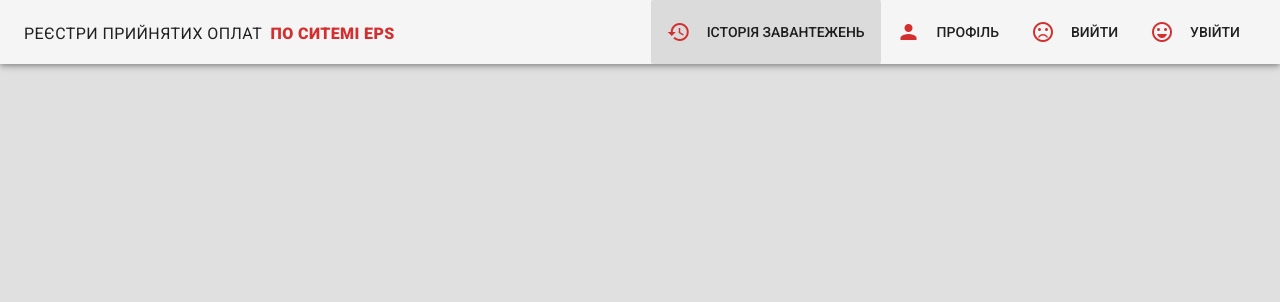
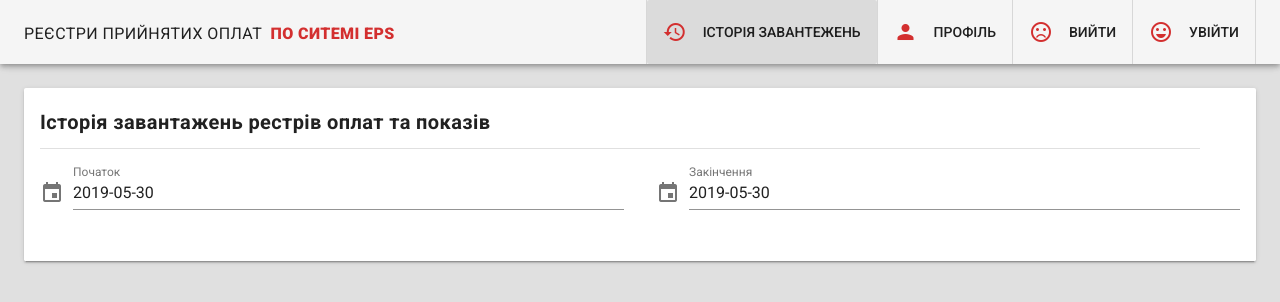
Before and after one commit to bunzuk1991/list-of-payments, a Vue app: page /history in a window 1280 px wide. Shown: the top 302 px of the page. Built offline with nearby package versions, Linux system fonts and the light colour scheme.

Commit message:
first commit

```diff
--- a/src/App.vue
+++ b/src/App.vue
@@ -3,7 +3,7 @@
       <v-app id="app-root" class="grey lighten-2">
         <app-header primary dark></app-header>
         <v-content>
-          <v-container fluid>
+          <v-container fluid fill-height>
             <router-view></router-view>
           </v-container>
         </v-content>
--- a/src/components/AppHeader.vue
+++ b/src/components/AppHeader.vue
@@ -6,17 +6,17 @@
         <span class="ml-1 subheading text-uppercase font-weight-black red--text text--darken-2"> по ситемі EPS</span>
       </v-toolbar-title>
       <v-spacer></v-spacer>
-      <v-toolbar-items>
+      <v-toolbar-items v-for="(item, i) in menuItems" :key="`menu-item-${i}`">
+        <v-divider vertical v-if="i === 0"></v-divider>
         <v-btn
           flat
-          v-for="(item, i) in menuItems"
-          :key="`menu-item-${i}`"
           router
           :to="item.route"
         >
           <v-icon left color="red darken-2">{{ item.icon }}</v-icon>
           {{ item.name }}
         </v-btn>
+        <v-divider vertical></v-divider>
       </v-toolbar-items>
     </v-toolbar>
   </div>
--- a/src/router.js
+++ b/src/router.js
@@ -1,10 +1,17 @@
 import Vue from 'vue'
 import Router from 'vue-router'
+import DownloadHistory from './views/DownloadHistory'
 
 Vue.use(Router)
 
 export default new Router({
   mode: 'history',
   base: process.env.BASE_URL,
-  routes: []
+  routes: [
+    {
+      name: 'history',
+      path: '/history',
+      component: DownloadHistory
+    }
+  ]
 })
--- /dev/null
+++ b/src/views/DownloadHistory.vue
@@ -0,0 +1,95 @@
+<template>
+  <v-layout row wrap>
+    <v-flex xs12 sm12>
+      <v-card>
+        <v-card-title primary-title>
+          <span class="title font-weight-bold">Історія завантажень рестрів оплат та показів</span>
+        </v-card-title>
+        <v-divider inset class="ml-3"></v-divider>
+        <v-layout row>
+            <v-flex>
+              <v-menu
+                v-model="menu1"
+                :close-on-content-click="false"
+                lazy
+                transition="scale-transition"
+                offset-y
+                max-width="290px"
+              >
+                <template v-slot:activator="{ on }">
+                  <v-text-field
+                    v-model="date"
+                    label="Початок"
+                    prepend-icon="event"
+                    readonly
+                    v-on="on"
+                    class="ma-3"
+                  ></v-text-field>
+                </template>
+                <v-date-picker v-model="date" @input="menu2 = false"></v-date-picker>
+              </v-menu>
+            </v-flex>
+            <v-flex>
+              <v-menu
+                v-model="menu2"
+                :close-on-content-click="false"
+                lazy
+                transition="scale-transition"
+                offset-y
+                max-width="290px"
+              >
+                <template v-slot:activator="{ on }">
+                  <v-text-field
+                    v-model="date"
+                    label="Закінчення"
+                    prepend-icon="event"
+                    readonly
+                    v-on="on"
+                    class="ma-3"
+                    width="150px"
+                  ></v-text-field>
+                </template>
+                <v-date-picker v-model="date" @input="menu2 = false"></v-date-picker>
+              </v-menu>
+            </v-flex>
+        </v-layout>
+
+        <v-list>
+          <v-list-tile
+            v-for="item in items"
+            :key="item.title"
+            avatar
+            @click=""
+          >
+            <v-list-tile-action>
+              <v-icon v-if="item.icon" color="pink">star</v-icon>
+            </v-list-tile-action>
+
+            <v-list-tile-content>
+              <v-list-tile-title v-text="item.title"></v-list-tile-title>
+            </v-list-tile-content>
+
+            <v-list-tile-avatar>
+              <img :src="item.avatar">
+            </v-list-tile-avatar>
+          </v-list-tile>
+        </v-list>
+      </v-card>
+    </v-flex>
+  </v-layout>
+</template>
+
+<script>
+export default {
+  data: () => ({
+    date: new Date().toISOString().substr(0, 10),
+    menu: false,
+    modal: false,
+    menu2: false
+  })
+}
+</script>
+
+<style scoped>
+
+</style>
```
